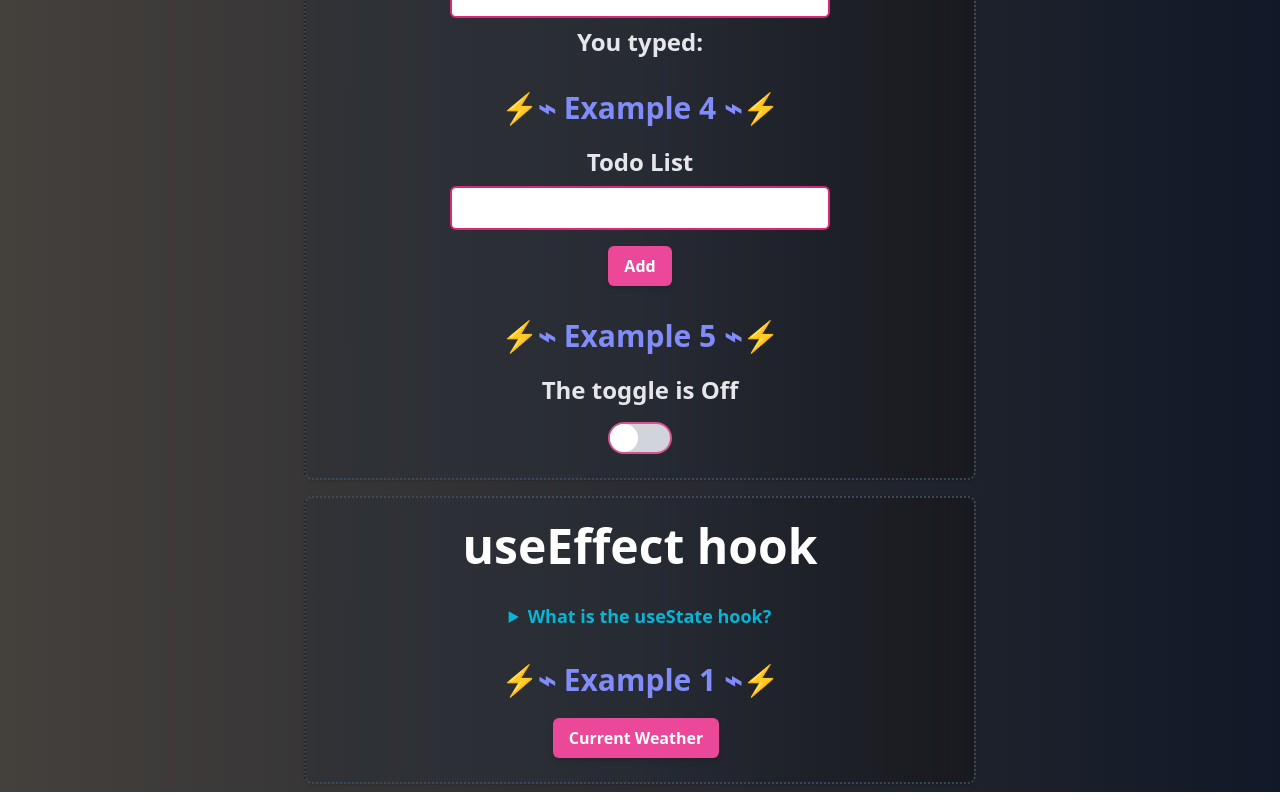
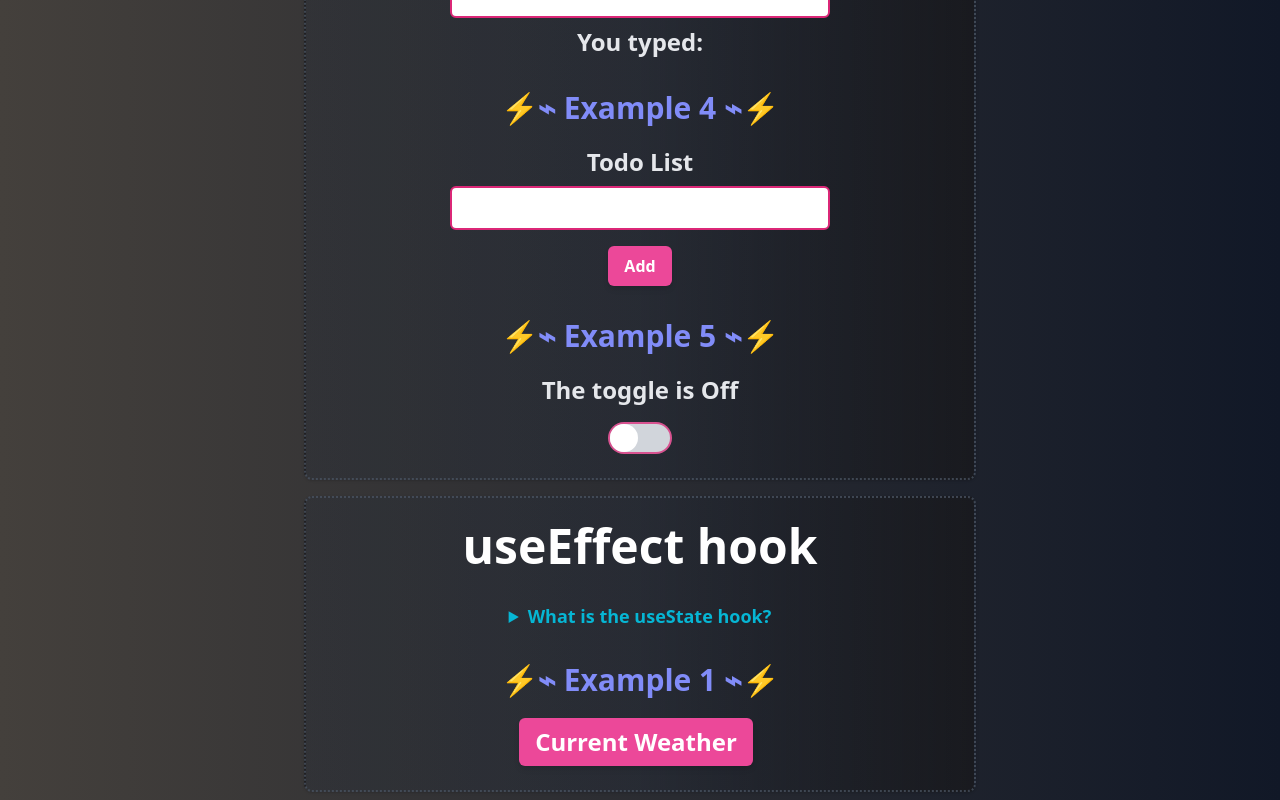
Before and after one commit to Subham-Maity/master_hooks, a Next.js app: page / in a window 1280 px wide. Shown: the part 676-1476 px from the top of the page. Built offline with nearby package versions, Linux system fonts and the light colour scheme.

Commit message:
Tailwind Layer > Button > Weather

```diff
--- a/src/components/react/useEffect/weather/button.tsx
+++ b/src/components/react/useEffect/weather/button.tsx
@@ -18,14 +18,20 @@ const WeatherButtons: React.FC<WeatherProps> = ({ location }) => {
   }, [requestType, location]);
 
   return (
-    <div>
+    <div className="text-2xl">
       <button
         className="weather-current-weather-button"
         onClick={() => setRequestType("current")}
       >
         Current Weather
       </button>
-      {weatherData && <pre>{JSON.stringify(weatherData, null, 2)}</pre>}
+      {weatherData && (
+        <div className="weather-json-bg ">
+          <pre className="weather-button-pre-wrap">
+            {JSON.stringify(weatherData, null, 2)}
+          </pre>
+        </div>
+      )}
     </div>
   );
 };
--- a/src/styles/globals.css
+++ b/src/styles/globals.css
@@ -120,3 +120,10 @@
 .weather-current-weather-button{
     @apply bg-pink-500 hover:bg-pink-600 text-white font-bold py-2 px-4 rounded-md shadow-md transition duration-300 ease-in-out mr-2
 }
+
+.weather-button-pre-wrap{
+    @apply whitespace-pre-wrap
+}
+.weather-json-bg{
+    @apply mt-4 p-4 bg-gradient-to-b from-gray-900 via-cyan-900 rounded-3xl border border-pink-500/25 border-opacity-50
+}
```
